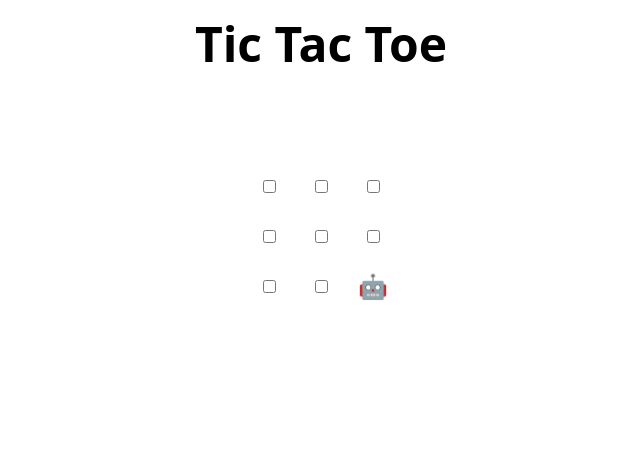
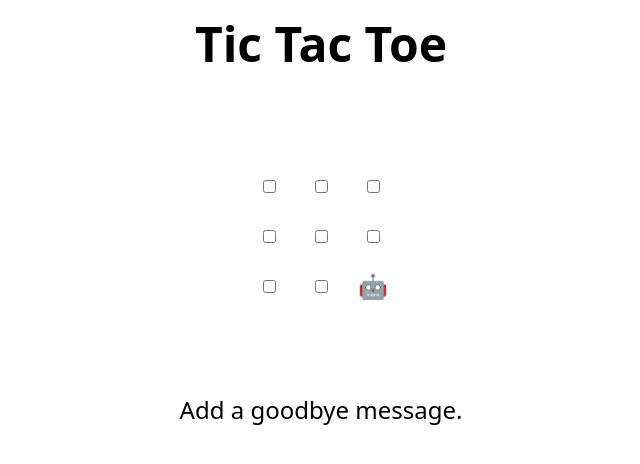
Before and after one commit to tjhootman/skills-review-pull-requests, a plain HTML site: page index.html in a window 1280 px wide. Shown: the whole page, without its empty margins (319-959 px from the left). Drawn offline with Linux system fonts and the light colour scheme.

```diff
--- a/index.html
+++ b/index.html
@@ -48,7 +48,7 @@
 </table>
 
 <h2 hidden>Game over, refresh to play again 🧑‍💻 🤖!</h2>
-
+Add a goodbye message.
 <script>
   // Initialization
   const boxes = Array.from(document.querySelectorAll("td"));
```
